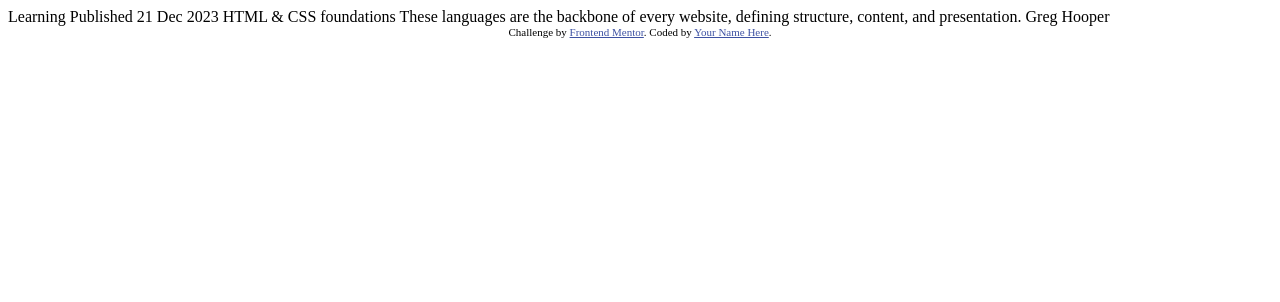
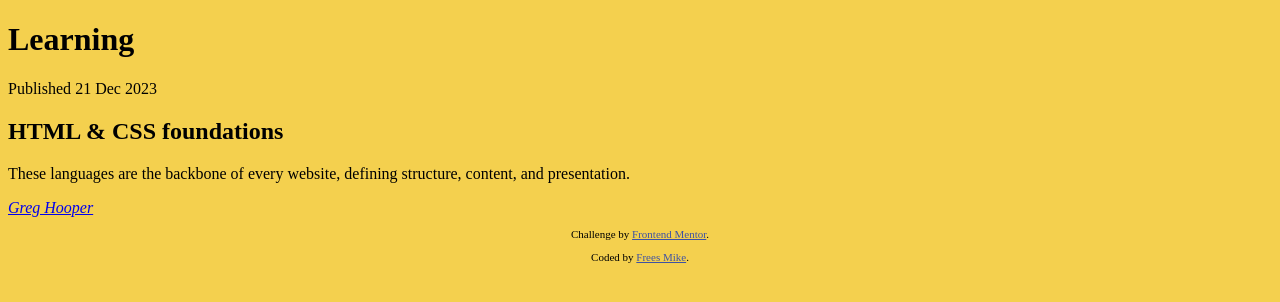
Before and after one commit to mikeFrees/blog-preview-card-main, a website: page index.html in a window 1280 px wide. Drawn offline with Linux system fonts and the light colour scheme.

Commit message:
chore: Add initial project files and styles

```diff
--- a/index.html
+++ b/index.html
@@ -2,33 +2,31 @@
 <html lang="en">
 <head>
   <meta charset="UTF-8">
-  <meta name="viewport" content="width=device-width, initial-scale=1.0"> <!-- displays site properly based on user's device -->
+  <meta name="viewport" content="width=device-width, initial-scale=1.0">
 
   <link rel="icon" type="image/png" sizes="32x32" href="./assets/images/favicon-32x32.png">
 
   <title>Frontend Mentor | Blog preview card</title>
 
-  <!-- Feel free to remove these styles or customise in your own stylesheet 👍 -->
-  <style>
-    .attribution { font-size: 11px; text-align: center; }
-    .attribution a { color: hsl(228, 45%, 44%); }
-  </style>
+  <link rel="stylesheet" href="./style.css" />
+
 </head>
 <body>
+  <main role="main">
+    <h1>Learning</h1>
 
-  Learning
+    <p>Published <time datetime="2023-12-21">21 Dec 2023</time></p>
 
-  Published 21 Dec 2023
+    <h2>HTML & CSS foundations</h2>
 
-  HTML & CSS foundations
+    <p>These languages are the backbone of every website, defining structure, content, and presentation.</p>
 
-  These languages are the backbone of every website, defining structure, content, and presentation.
+    <address><a href="https://www.frontendmentor.io?ref=challenge">Greg Hooper</a></address>
+  </main>
 
-  Greg Hooper
-
-  <div class="attribution">
-    Challenge by <a href="https://www.frontendmentor.io?ref=challenge" target="_blank">Frontend Mentor</a>.
-    Coded by <a href="#">Your Name Here</a>.
-  </div>
+  <footer class="attribution" role="contentinfo">
+    <p>Challenge by <a href="https://www.frontendmentor.io?ref=challenge" target="_blank">Frontend Mentor</a>. </p>
+    <p>Coded by <a href="#">Frees Mike</a>.</p>
+  </footer>
 </body>
 </html>
--- a/package.json
+++ b/package.json
@@ -13,5 +13,9 @@
     "mentor"
   ],
   "author": "Mike Frees",
-  "license": "ISC"
+  "license": "ISC",
+  "repository": {
+    "type": "git",
+    "url": "git+https://github.com/mikeFrees/blog-preview-card-main"
+  }
 }
--- /dev/null
+++ b/style.css
@@ -0,0 +1,7 @@
+body {
+  background: hsl(47, 88%, 63%);
+}
+
+.attribution { font-size: 11px; text-align: center; }
+
+.attribution a { color: hsl(228, 45%, 44%); }
```
